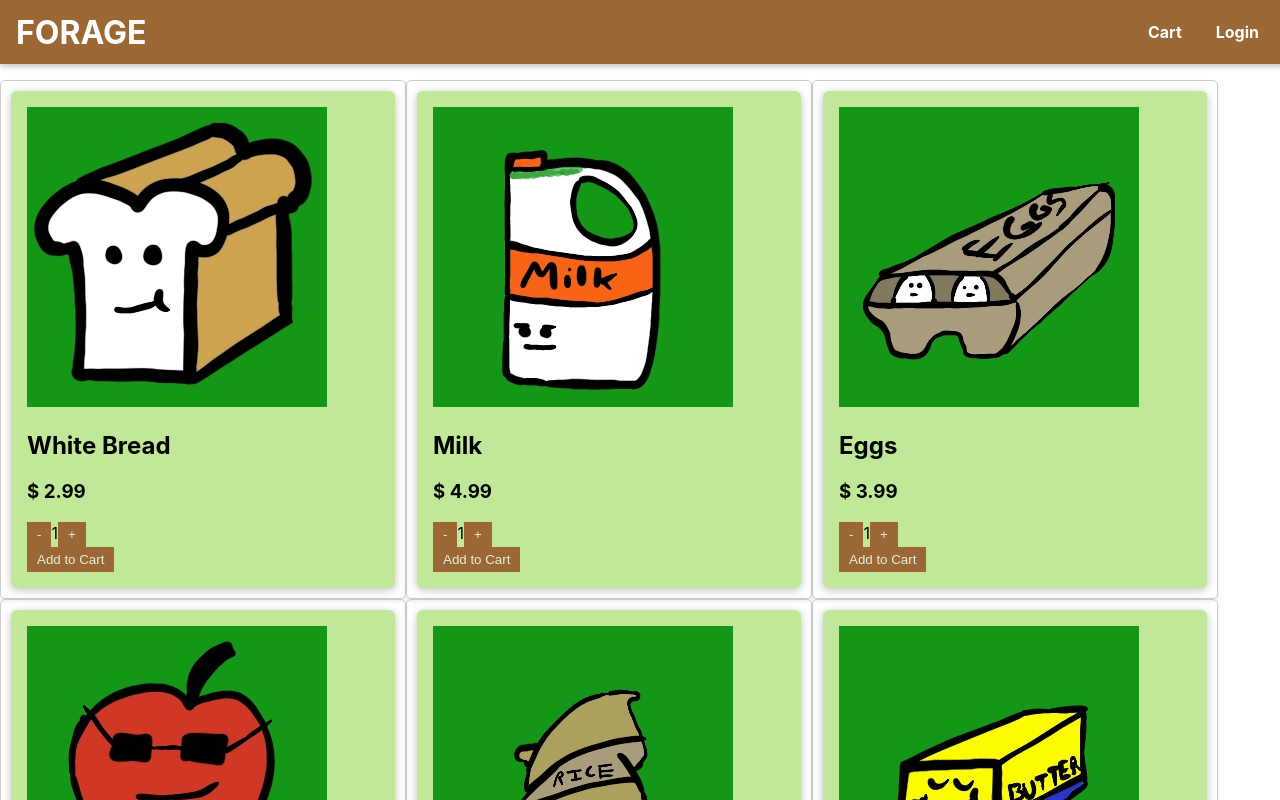
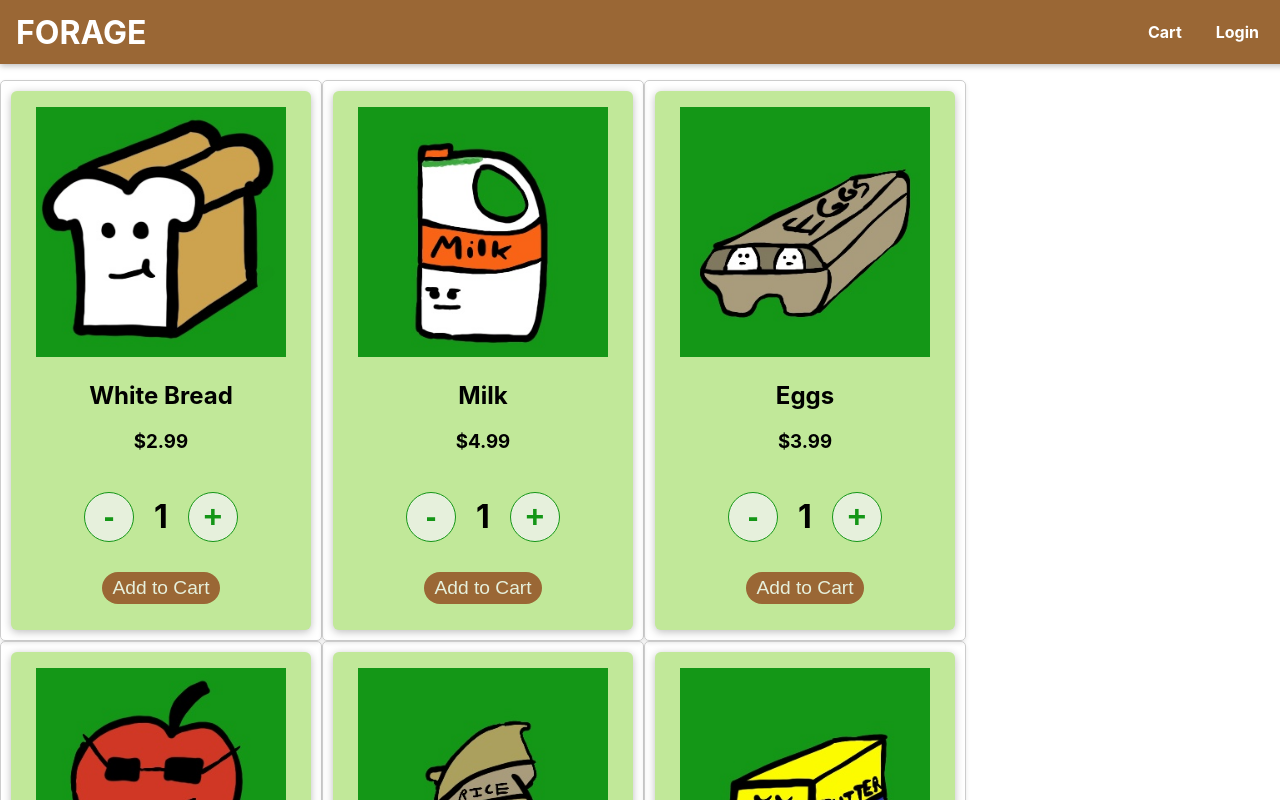
Before and after one commit to aikoxb/Forage_SilverPython, a React (Create React App) app in the folder frontend/: page / in a window 1280 px wide. Shown: the top 800 px of the page. Built offline with nearby package versions, Linux system fonts and the light colour scheme.

Commit message:
button gaps

```diff
--- a/frontend/src/product/components/ProductItem.css
+++ b/frontend/src/product/components/ProductItem.css
@@ -8,4 +8,7 @@
     border-radius: 5px;
     box-shadow: 0 2px 4px rgba(0, 0, 0, 0.1);
     width: 30%;
+    max-width: 300px;
+    min-width: 300px;
+    text-align: center;
   }
--- a/frontend/src/product/components/ProductItem.js
+++ b/frontend/src/product/components/ProductItem.js
@@ -30,11 +30,11 @@ const ProductItem = (props) => {
           </div>
           <div className="product-item__info">
             <h2>{props.name}</h2>
-            <h3>{"$ " + props.price}{props.price % 1 === 0 ? ".00" : ""}</h3>
+            <h3>{"$" + props.price}{props.price % 1 === 0 ? ".00" : ""}</h3>
             <div className="product-item__actions">
-              <button onClick={decrementQuantity}>-</button>
+              <button className="plusminus" onClick={decrementQuantity}>-</button>
               <span>{quantity}</span>
-              <button onClick={incrementQuantity}>+</button>
+              <button className="plusminus" onClick={incrementQuantity}>+</button>
             </div>
             <button onClick={addToCartHandler}>Add to Cart</button>
           </div>
--- a/frontend/src/product/pages/Cart.css
+++ b/frontend/src/product/pages/Cart.css
@@ -52,8 +52,31 @@ button {
   border: none;
   padding: 5px 10px;
   cursor: pointer;
+  margin: 10px;
+  border-radius: 50px;
+  font-size: 1.2em;
+}
+
+button.plusminus{
+  background-color: #E6F0DC;
+  color: #149616;
+  border: none;
+  width: 50px;
+  height: 50px;
+  cursor: pointer;
+  font-size: xx-large;
+  font-weight: bolder;
+  border-color: #149616;
+  border: 1px solid;
+  margin:20px;
+}
+
+span{
+  font-weight: bolder;
+  font-size: 2em;
 }
 
 button:hover {
   background-color: #149616;
+  color: #E6F0DC;
 }
--- a/frontend/src/product/pages/Home.css
+++ b/frontend/src/product/pages/Home.css
@@ -0,0 +1,3 @@
+img {
+    width: 250px;
+}
```
